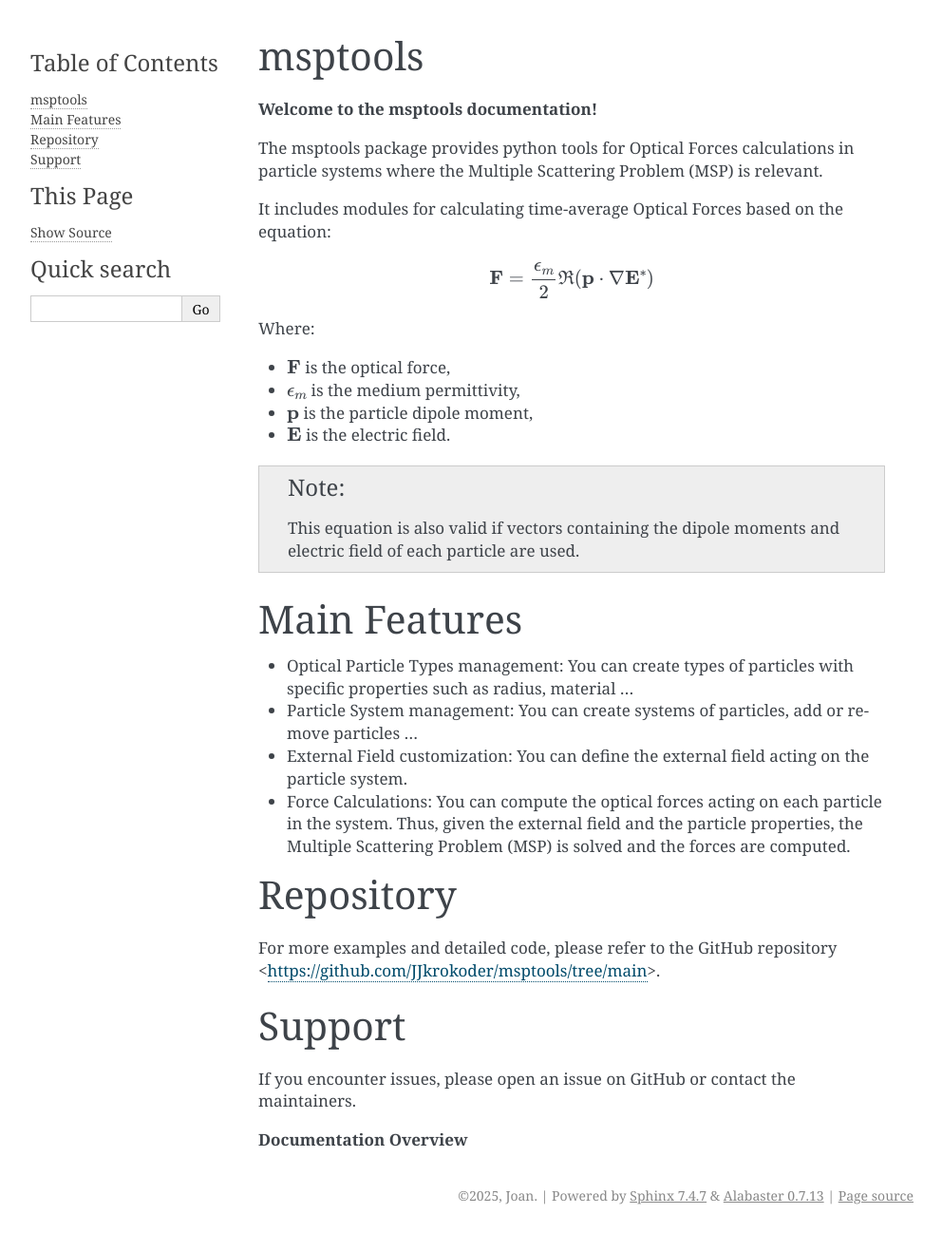
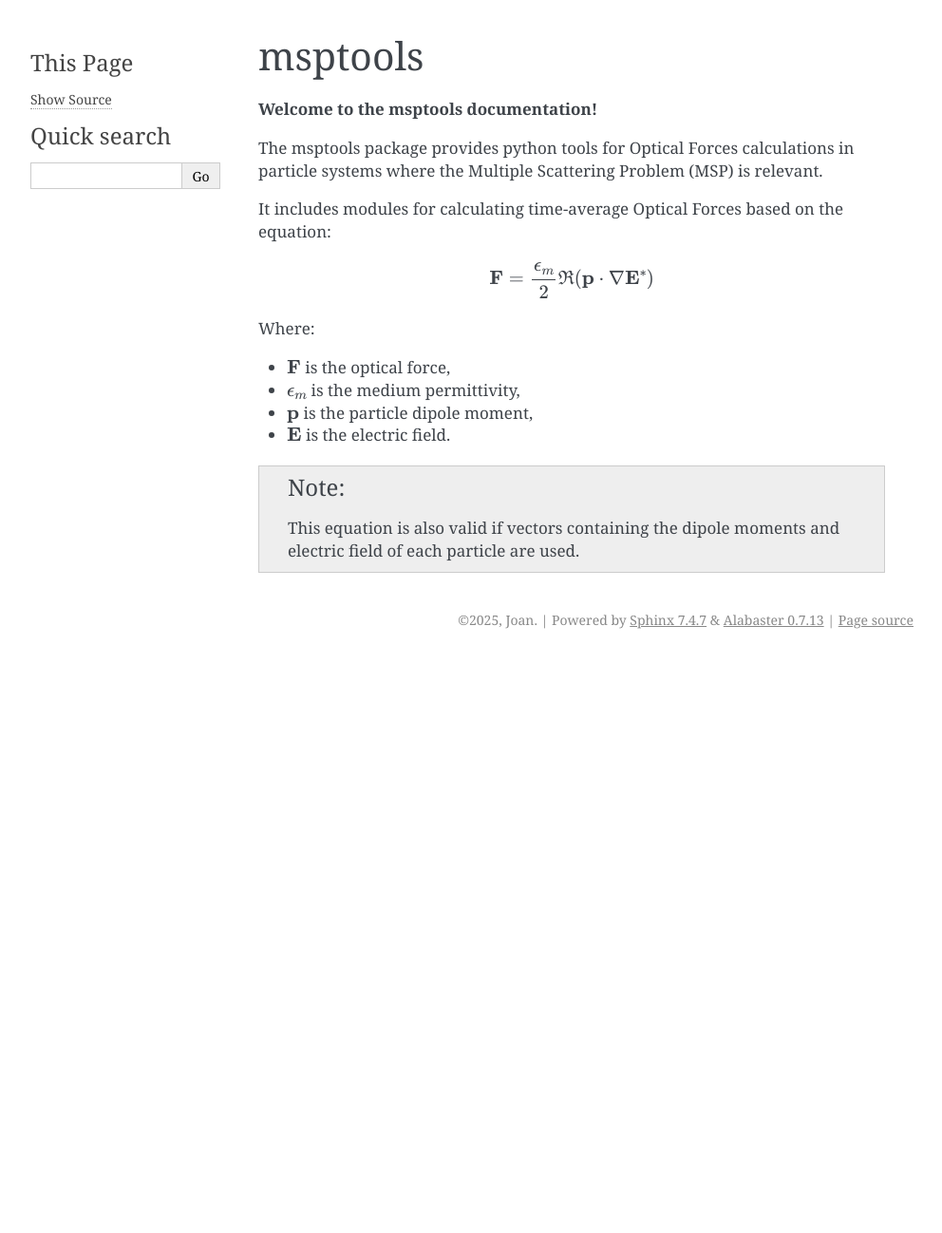
Before and after one commit to JJkrokoder/msptools, a Sphinx documentation site: the page built from docs/source/index.rst, in a window 1280 px wide. Shown: the whole page at 95% size, without its empty margins (148-1140 px from the left). Built offline with Sphinx 7.4.7, drawn with Linux system fonts in a browser that asks for light colours; after the commit the page ends 900 px from its top, so only the background shows below that.

Commit message:
Eliminated text

```diff
--- a/docs/source/index.rst
+++ b/docs/source/index.rst
@@ -30,25 +30,7 @@
    each particle are used.
 
 
-Main Features
-=============
 
-- Optical Particle Types management: You can create types of particles with specific properties such as radius, material ...
-- Particle System management: You can create systems of particles, add or remove particles ...
-- External Field customization: You can define the external field acting on the particle system.
-- Force Calculations: You can compute the optical forces acting on each particle in the system. Thus, given the external field and the particle properties, the Multiple Scattering Problem (MSP) is solved and the forces are computed.
-
-Repository
-=============
-
-For more examples and detailed code, please refer to the GitHub repository <https://github.com/JJkrokoder/msptools/tree/main>.
-
-Support
-=======
-
-If you encounter issues, please open an issue on GitHub or contact the maintainers.
-
-**Documentation Overview**
 
 .. toctree::
    :maxdepth: 2:
```
